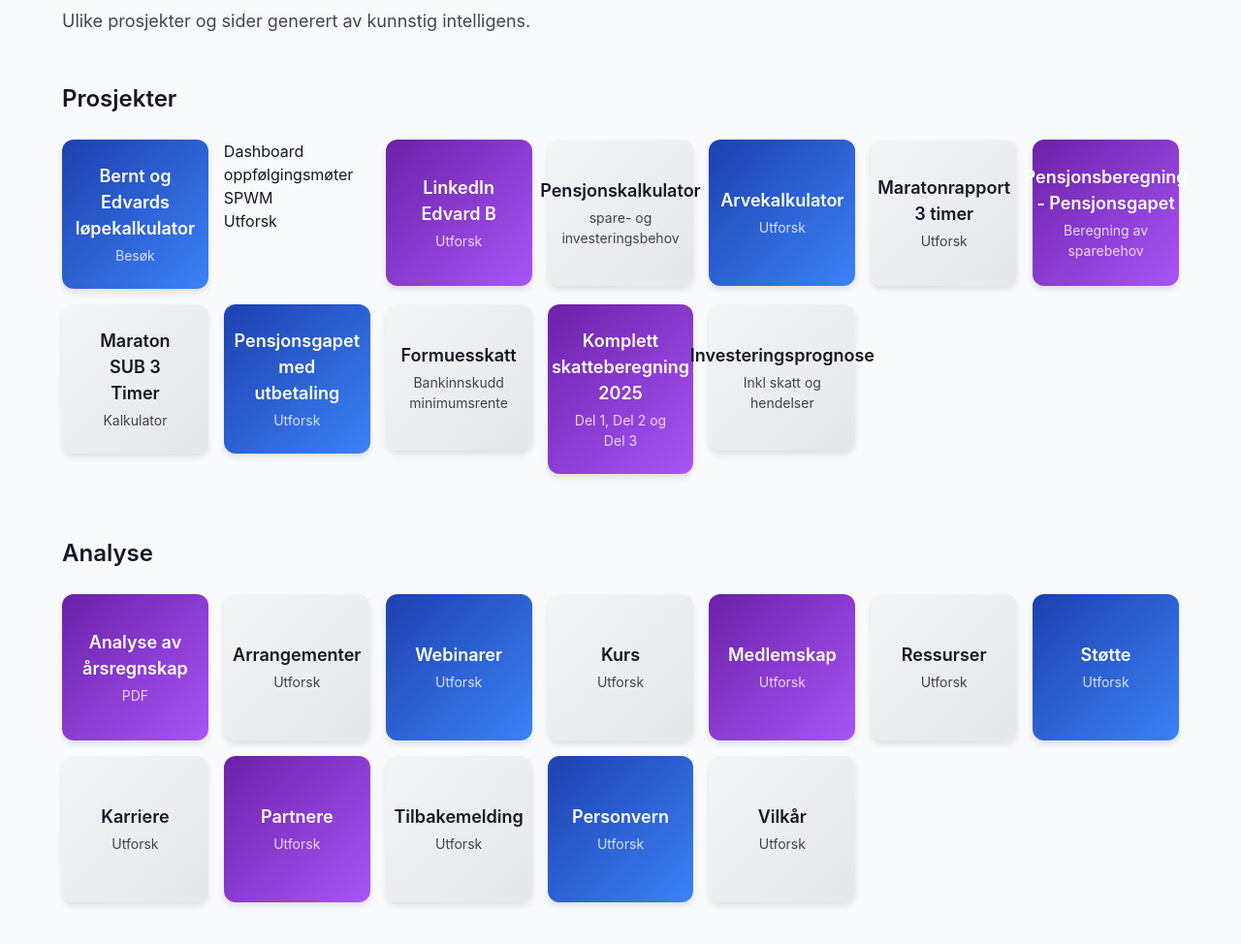
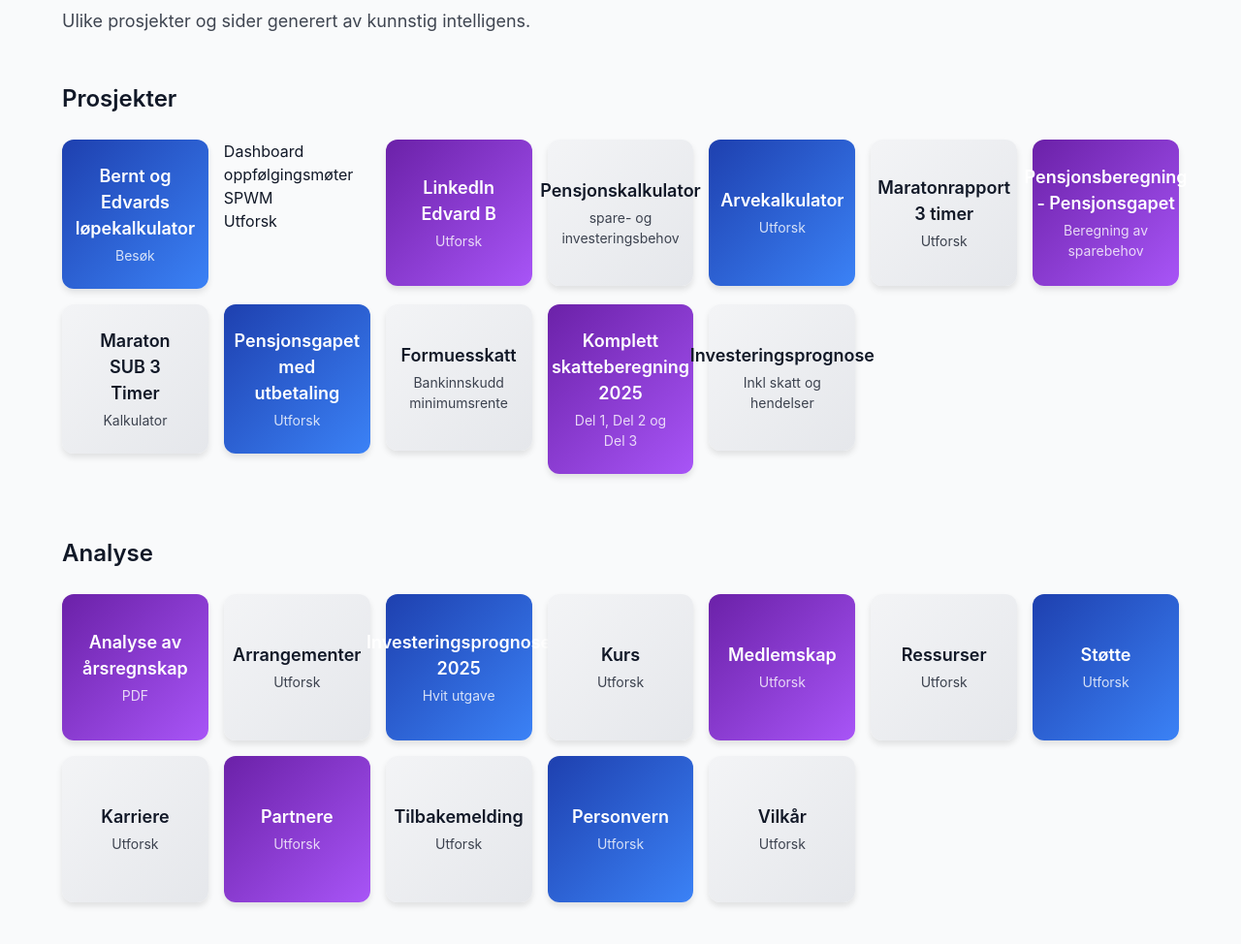
Before and after one commit to Edbro78/dashboard2025.github.io, a plain HTML site: page index.html in a window 1280 px wide. Shown: the part 112-1086 px from the top of the page at 97% size. Drawn offline with nearby package versions, Linux system fonts and the light colour scheme.

Commit message:
Update index.html

```diff
--- a/index.html
+++ b/index.html
@@ -224,9 +224,9 @@
                         <h3>Arrangementer</h3>
                         <p>Utforsk</p>
                     </a>
-                    <a href="#" class="gradient-card blue">
-                        <h3>Webinarer</h3>
-                        <p>Utforsk</p>
+                    <a href="https://edbro78.github.io/investeringsprognose2025.github.io/" class="gradient-card blue">
+                        <h3>Investeringsprognose 2025</h3>
+                        <p>Hvit utgave</p>
                     </a>
                     <a href="#" class="gradient-card default">
                         <h3>Kurs</h3>
```
